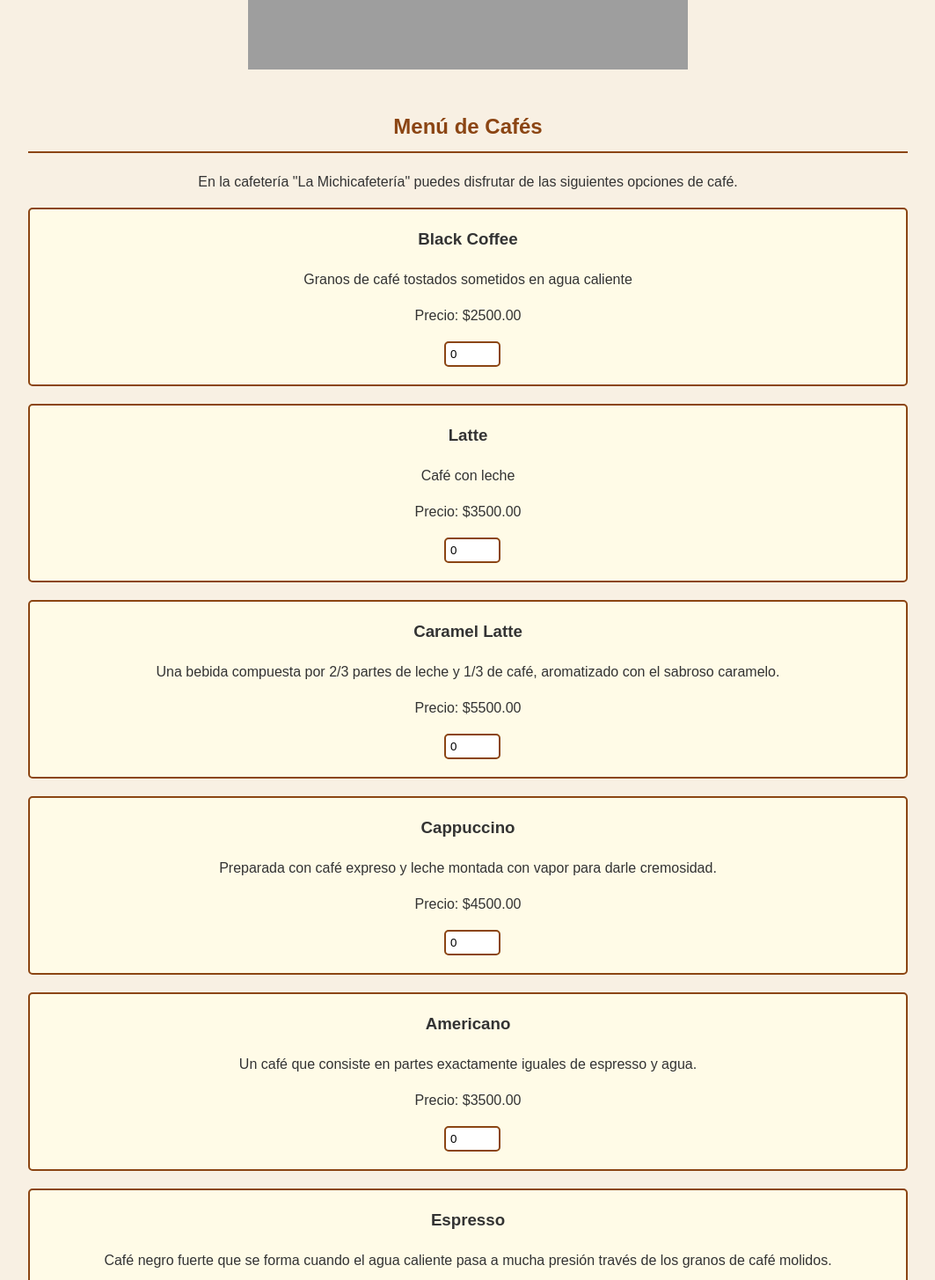
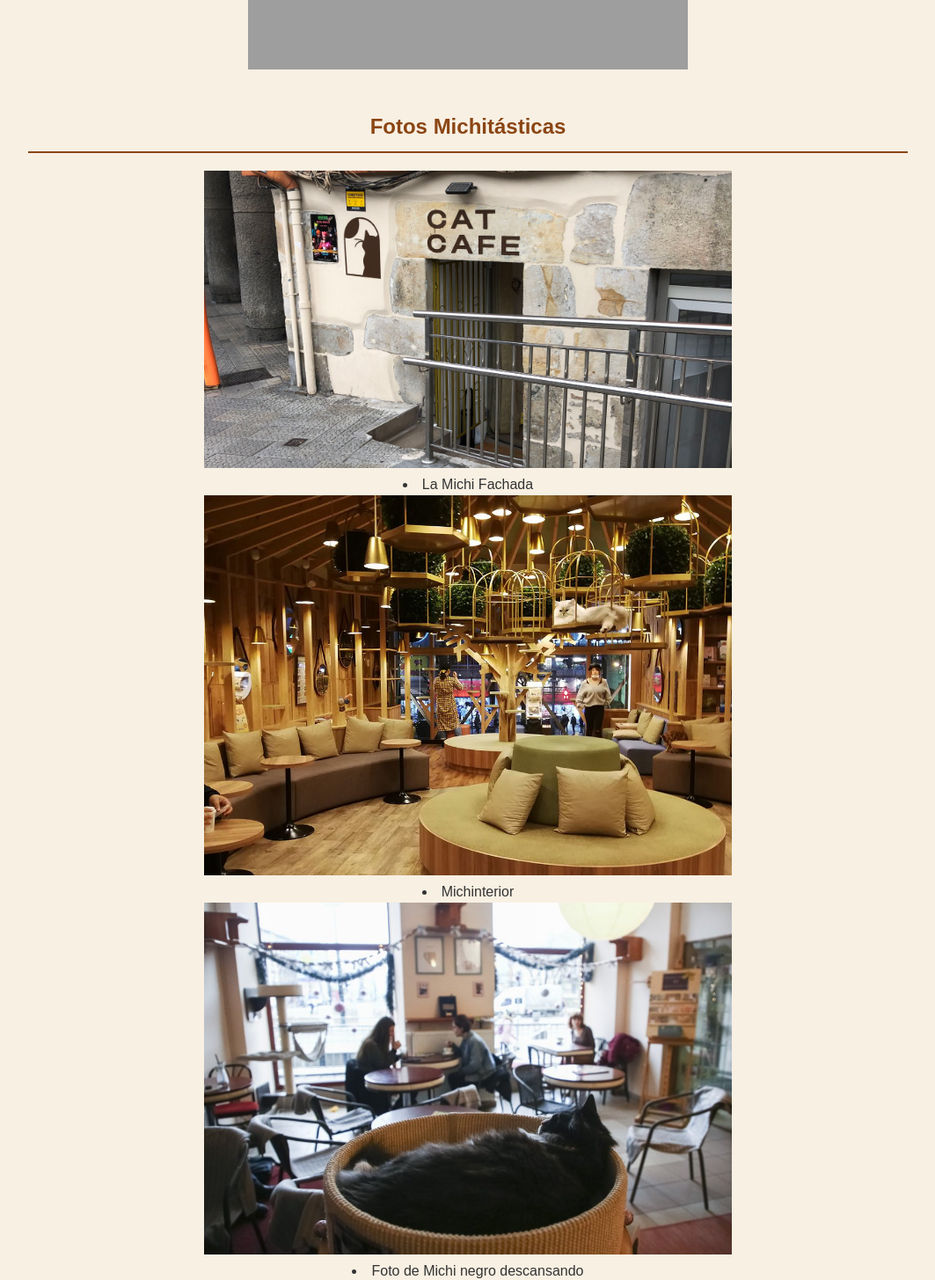
Before and after one commit to MagaliDumit/MichiCafeteria, a React (Vite) app: page / in a window 1280 px wide. Shown: the part 1100-2555 px from the top of the page at 88% size, without its empty margins (108-1171 px from the left). Built offline with nearby package versions, Linux system fonts and the light colour scheme; no server answers; grey boxes are pictures that could not be loaded.

Commit message:
Update MainContent.jsx

```diff
--- a/src/assets/MainContent.jsx
+++ b/src/assets/MainContent.jsx
@@ -1,11 +1,20 @@
 import React, { useState, useEffect } from 'react';
 import MenuItem from './MenuItem';
 import Gallery from './Gallery';
+import MichiEvents from './MichiEvents';
 
 const MainContent = () => {
   const [menuItems, setMenuItems] = useState([]);
   const [selectedItems, setSelectedItems] = useState({});
   const [totalPrice, setTotalPrice] = useState(0);
+
+  const images = [
+    '/imagen-0.jpg',
+    '/imagen-1.jpg',
+    '/imagen-2.jpg',
+    '/imagen-3.jpg',
+    '/imagen-4.png'
+  ];
 
   useEffect(() => {
     const items = [
@@ -58,7 +67,7 @@ const MainContent = () => {
   return (
     <main>
       <section id="nosotros">
-        <h2>Sobre Nosotros</h2>
+        <h2><strong>Sobre Nosotros</strong></h2>
         <p>
           La Michicafetería fue creada en 2024 como un lugar de encuentro para los amantes de los gatos y el buen café.
           Nuestro objetivo es proporcionar un ambiente acogedor donde puedas disfrutar de deliciosas bebidas y comidas
@@ -66,17 +75,45 @@ const MainContent = () => {
         </p>
         <p>
           Nuestra filosofía se centra en la felicidad y el bienestar de nuestros clientes y felinos. Cada mes, organizamos
-          eventos temáticos votados por nuestros clientes, creando una experiencia única y divertida para todos.
+          eventos temáticos votados por nuestros michi-clientes, creando una experiencia única y divertida para todos.
         </p>
         <p>
           La combinación perfecta entre suavidad y crocantes de nuestras delicias gracias a la colaboración de la Michi Panadería de nuestro travieso gatito detonao.
         </p>
+
         <iframe width="500" height="700" src="https://youtube.com/shorts/lFOR-uqRG80?si=jH4VfUzWKfOLKkoQ" title="YouTube short player" frameborder="0" allow="accelerometer; autoplay; clipboard-write; encrypted-media; gyroscope; picture-in-picture; web-share" referrerpolicy="strict-origin-when-cross-origin" allowfullscreen></iframe>
 
       </section>
 
+      <section id="fotos">
+        <h2><strong>Fotos Michitásticas</strong></h2>
+        <div className="image-gallery">
+          <div>
+            <img src="/imagen-0.jpg" alt="La Michi Fachada" style={{ width: '100%', height: 'auto', maxWidth: '600px' }} />
+            <li>La Michi Fachada</li>
+          </div>
+          <div>
+            <img src="/imagen-1.jpg" alt="Michinterior" style={{ width: '100%', height: 'auto', maxWidth: '600px' }} />
+            <li>Michinterior</li>
+          </div>
+          <div>
+            <img src="/imagen-2.jpg" alt="Foto de Michi negro descansando" style={{ width: '100%', height: 'auto', maxWidth: '600px' }} />
+            <li>Foto de Michi negro descansando</li>
+          </div>
+          <div>
+            <img src="/imagen-3.jpg" alt="La Michi Barista" style={{ width: '100%', height: 'auto', maxWidth: '600px' }} />
+            <li>La Michi Barista</li>
+          </div>
+          <div>
+            <img src="/imagen-4.png" alt="Próximo diseño de La Michi Fachada, diseño ganador del concurso MichiArquitecto" style={{ width: '100%', height: 'auto', maxWidth: '600px' }} />
+            <li>Próximo diseño de La Michi Fachada, ganador del concurso MichiDiseño</li>
+          </div>
+        </div>
+      </section>
+
+
       <section id="menu">
-        <h2>Menú de Cafés</h2>
+        <h2><strong>Menú de Cafés</strong></h2>
         <p>
           En la cafetería "La Michicafetería" puedes disfrutar de las siguientes opciones de café.
         </p>
@@ -84,7 +121,7 @@ const MainContent = () => {
           <MenuItem key={item.id} item={item} onSelect={handleSelectItem} />
         ))}
 
-        <h2>Menú de Delicias</h2>
+        <h2><strong>Menú de Delicias</strong></h2>
         <p>
           ¡Espero que disfrutes de estas deliciosas opciones con temática felina en "La Michicafetería"!
         </p>
@@ -105,16 +142,22 @@ const MainContent = () => {
         <div>
           <button onClick={calculateTotal}>Calcular Precio Total</button>
         </div>
-        <p>Precio Total: ${totalPrice.toFixed(2)}</p>
+        <p><strong>Precio Total:</strong> ${totalPrice.toFixed(2)}</p>
       </section>
 
       <section id="gallery">
-        <h2>Galería</h2>
+        <h2><strong>Galería</strong> </h2>
         <Gallery/>
       </section>
 
+      <section id="evento">
+        <h2><strong>Michi Eventos</strong> </h2>
+        <MichiEvents/>
+      </section>
+
+
       <section id="mapa">
-      <h2>Ubicación de La Michicafetería</h2>
+      <h2>Ubicación de la MichiCafetería</h2>
       <p><strong>Dirección:</strong> Arturo Jauretche 953, B1686FCA Gran Buenos Aires, Provincia de Buenos Aires</p>
       <p><strong>Teléfono:</strong> 011 4452-xxxx</p>
       <p><strong>Horario:</strong> Abre a las 9 a.m. Cierra a las 9:30 p.m.</p>
```
